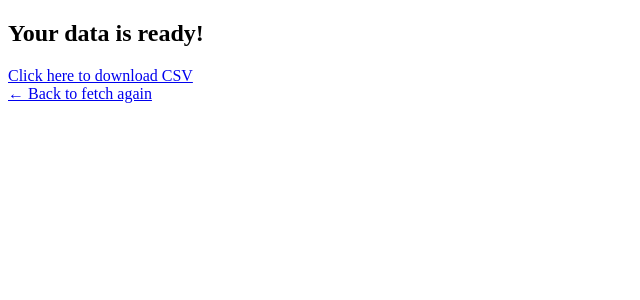
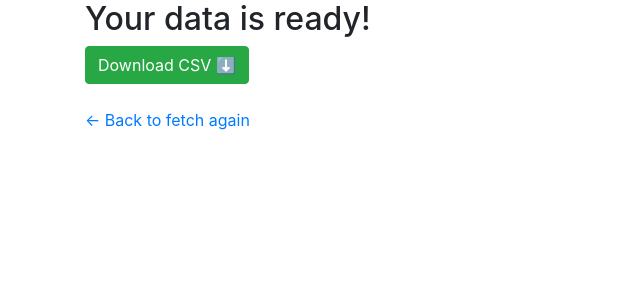
Before and after one commit to TigerMonkRep/Data-Export, a FastAPI app: template templates/download.html in a window 1280 px wide. Shown: the top 300 px of the page, without its empty margins (0-640 px from the left). Run offline with FastAPI, Linux system fonts and the light colour scheme; the template is opened without the code that fills it, so the values that code supplies are empty; parts of the project's set-up code (start-up, migrations or seed data) failed here and were passed over; some libraries are stand-ins or nearby versions.

Commit message:
Update download.html

```diff
--- a/templates/download.html
+++ b/templates/download.html
@@ -1,9 +1,16 @@
 <!DOCTYPE html>
-<html>
-<head><title>Download Data</title></head>
+<html lang="en">
+<head>
+    <meta charset="UTF-8">
+    <title>Download Data</title>
+    <link href="https://cdn.jsdelivr.net/npm/bootstrap@4.5.3/dist/css/bootstrap.min.css" rel="stylesheet">
+</head>
 <body>
-  <h2>Your data is ready!</h2>
-  <a href="/download/{{file_name}}">Click here to download CSV</a><br>
-  <a href="/">← Back to fetch again</a>
+    <div class="container">
+        <h2>Your data is ready!</h2>
+        <a class="btn btn-success" href="/download/{{file_name}}">Download CSV ⬇️</a>
+        <br><br>
+        <a href="/">← Back to fetch again</a>
+    </div>
 </body>
 </html>
```
